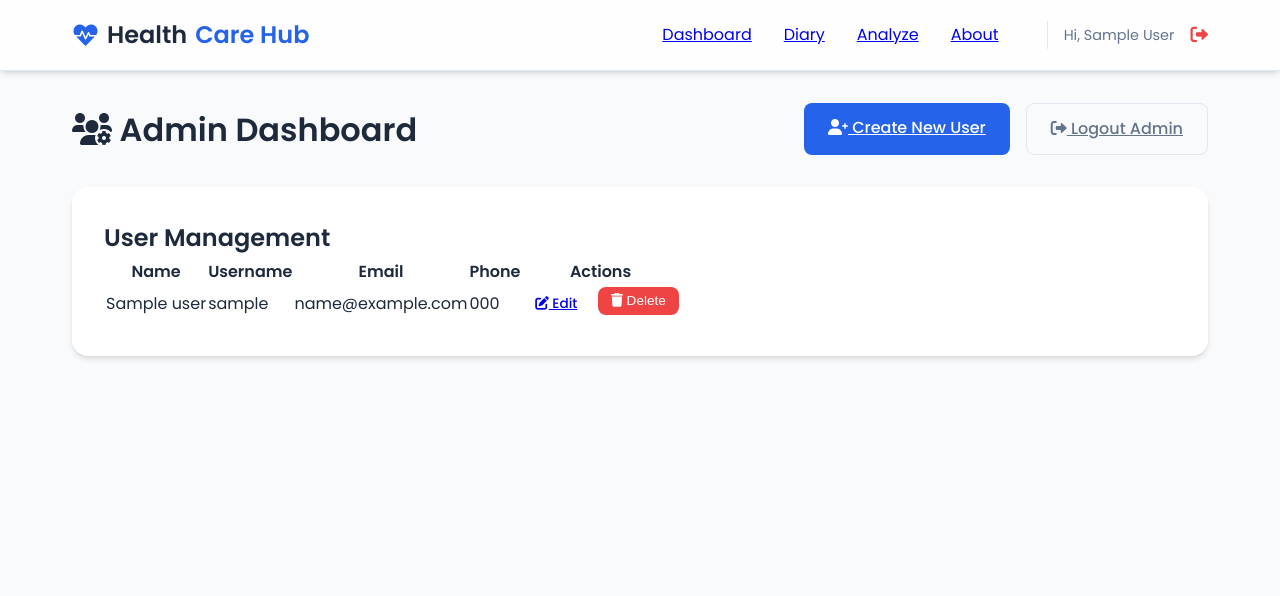
After one commit to aswiiz/hhub_new, a Flask app: page /admin/dashboard in a window 1280 px wide. The commit adds this page. Shown: the top 596 px of the page. Run offline with Flask 3, Linux system fonts and the light colour scheme; the visitor is signed in with stand-in values (Sample User, id 1); a database or web service that is not in the repository returns one stand-in record (values such as "Sample title").

Commit message:
Add Admin Panel and user management features

```diff
--- a/app.py
+++ b/app.py
@@ -161,7 +161,64 @@ def get_height():
         return jsonify({'height': entry['height_cm']})
     return jsonify({'height': None})
 
-@app.route('/api/predict', methods=['POST'])
+# Admin required decorator
+def admin_required(f):
+    @wraps(f)
+    def decorated_function(*args, **kwargs):
+        if not session.get('is_admin'):
+            return redirect(url_for('admin_login'))
+        return f(*args, **kwargs)
+    return decorated_function
+
+@app.route('/admin/login', methods=['GET', 'POST'])
+def admin_login():
+    if request.method == 'POST':
+        username = request.form.get('username')
+        password = request.form.get('password')
+        if username == 'admin' and password == 'admin123':
+            session['is_admin'] = True
+            return redirect(url_for('admin_dashboard'))
+        return render_template('admin/login.html', error="Invalid admin credentials.")
+    return render_template('admin/login.html')
+
+@app.route('/admin/dashboard')
+@admin_required
+def admin_dashboard():
+    db = get_db()
+    users = list(db.users.find())
+    return render_template('admin/dashboard.html', users=users)
+
+@app.route('/admin/user/delete/<user_id>', methods=['POST'])
+@admin_required
+def admin_delete_user(user_id):
+    db = get_db()
+    db.users.delete_one({'_id': ObjectId(user_id)})
+    db.daily_health_log.delete_many({'user_id': ObjectId(user_id)})
+    return redirect(url_for('admin_dashboard'))
+
+@app.route('/admin/user/edit/<user_id>', methods=['GET', 'POST'])
+@admin_required
+def admin_edit_user(user_id):
+    db = get_db()
+    if request.method == 'POST':
+        data = request.form
+        db.users.update_one({'_id': ObjectId(user_id)}, {'$set': {
+            'name': data.get('name'),
+            'email': data.get('email'),
+            'age': int(data.get('age')),
+            'gender': data.get('gender'),
+            'phone': data.get('phone'),
+            'family_history': data.get('family_history') == 'Yes'
+        }})
+        return redirect(url_for('admin_dashboard'))
+
+    user = db.users.find_one({'_id': ObjectId(user_id)})
+    return render_template('admin/user_edit.html', user=user)
+
+@app.route('/admin/logout')
+def admin_logout():
+    session.pop('is_admin', None)
+    return redirect(url_for('admin_login'))
 @login_required
 def predict():
     data = request.json
--- a/database.py
+++ b/database.py
@@ -1,8 +1,8 @@
 from pymongo import MongoClient
 import os
 
-# Using the provided MongoDB connection string
-MONGO_URI = "mongodb+srv://Vercel-Admin-healthcare-hub:terminator@healthcare-hub.oa7qjqu.mongodb.net/?appName=healthcare-hub"
+# Using environment variable for production, or hardcoded string for development
+MONGO_URI = os.environ.get('MONGO_URI', "mongodb+srv://Vercel-Admin-healthcare-hub:terminator@healthcare-hub.oa7qjqu.mongodb.net/?appName=healthcare-hub")
 
 def get_db():
     client = MongoClient(MONGO_URI)
--- a/static/css/style.css
+++ b/static/css/style.css
@@ -499,6 +499,40 @@ input:checked+.slider:before {
     text-align: center;
 }
 
+.admin-header {
+    display: flex;
+    justify-content: space-between;
+    align-items: center;
+    margin-bottom: 2rem;
+}
+
+.admin-actions {
+    display: flex;
+    gap: 1rem;
+}
+
+.admin-table-actions {
+    display: flex;
+    gap: 0.5rem;
+}
+
+.btn-sm {
+    padding: 0.4rem 0.8rem;
+    font-size: 0.85rem;
+}
+
+.btn-danger {
+    background: #ef4444;
+    color: var(--white);
+    border: none;
+    border-radius: 0.5rem;
+    cursor: pointer;
+}
+
+.btn-danger:hover {
+    background: #dc2626;
+}
+
 @media (max-width: 768px) {
     .form-row {
         flex-direction: column;
--- /dev/null
+++ b/templates/admin/dashboard.html
@@ -0,0 +1,47 @@
+{% extends "base.html" %}
+
+{% block content %}
+<div class="admin-header">
+    <h1><i class="fas fa-users-cog"></i> Admin Dashboard</h1>
+    <div class="admin-actions">
+        <a href="/register" class="btn btn-primary"><i class="fas fa-user-plus"></i> Create New User</a>
+        <a href="/admin/logout" class="btn btn-outline"><i class="fas fa-sign-out-alt"></i> Logout Admin</a>
+    </div>
+</div>
+
+<div class="card">
+    <h2>User Management</h2>
+    <div class="table-container">
+        <table class="history-table">
+            <thead>
+                <tr>
+                    <th>Name</th>
+                    <th>Username</th>
+                    <th>Email</th>
+                    <th>Phone</th>
+                    <th>Actions</th>
+                </tr>
+            </thead>
+            <tbody>
+                {% for user in users %}
+                <tr>
+                    <td>{{ user.name }}</td>
+                    <td>{{ user.username }}</td>
+                    <td>{{ user.email }}</td>
+                    <td>{{ user.phone }}</td>
+                    <td class="admin-table-actions">
+                        <a href="/admin/user/edit/{{ user._id }}" class="btn btn-sm btn-secondary"><i
+                                class="fas fa-edit"></i> Edit</a>
+                        <form action="/admin/user/delete/{{ user._id }}" method="POST" style="display:inline;"
+                            onsubmit="return confirm('Are you sure you want to delete this user and all their health history?')">
+                            <button type="submit" class="btn btn-sm btn-danger"><i class="fas fa-trash"></i>
+                                Delete</button>
+                        </form>
+                    </td>
+                </tr>
+                {% endfor %}
+            </tbody>
+        </table>
+    </div>
+</div>
+{% endblock %}
```
Also changed, not shown: templates/admin/login.html (added, +28 -0 lines), templates/admin/user_edit.html (added, +57 -0 lines).
